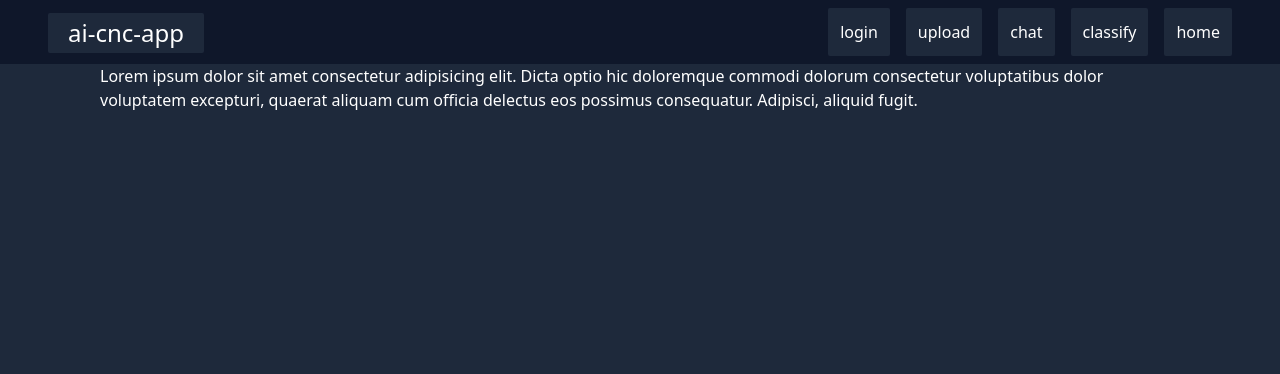
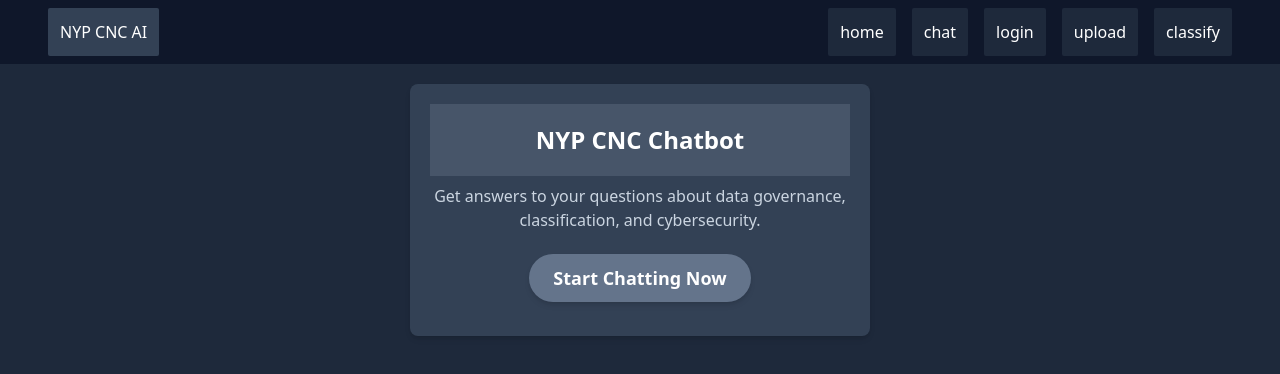
Before and after one commit to xioxet/fyp, a SvelteKit app in the folder frontend/: page / in a window 1280 px wide. Shown: the top 374 px of the page. Built offline with nearby package versions, Linux system fonts and the light colour scheme.

Commit message:
im sippin on promethazine

```diff
--- a/frontend/src/components/Chat.svelte
+++ b/frontend/src/components/Chat.svelte
@@ -6,6 +6,7 @@
     import Loading from './Loading.svelte';
 
     let chat;
+    let messageinput;
     export let messages;
     export let waitingformessage = false;
     let initialmount = true;
@@ -26,6 +27,8 @@
             }
         }
     }
+
+    console.log(messageinput);
 
 </script>
 
@@ -52,6 +55,7 @@
         <form use:enhance={({formData}) => {
             waitingformessage = true;
             tempmessagetext = formData.get('message');
+            messageinput.value = "";
             return async ({ update }) => {
                 update().then(function() {
                     scrollToBottom();
@@ -59,7 +63,7 @@
                 })
             }
         }} action="" method="POST" class="relative mt-5">
-        <input autofocus name=message class="w-full h-10 rounded-lg bg-slate-100 text-slate-700 px-3" placeholder="Ask something here...">
+        <input bind:this={messageinput} autofocus name=message class="w-full h-10 rounded-lg bg-slate-100 text-slate-700 px-3" placeholder="Ask something here...">
         <button disabled={waitingformessage} type="submit" class="absolute end-2 text-xl text-slate-800 hover:text-orange-300">▶</button>
         </form>
     </div>
--- a/frontend/src/components/Header.svelte
+++ b/frontend/src/components/Header.svelte
@@ -1,11 +1,49 @@
+<script>
+    import { onMount } from "svelte";
+    let loggedIn = true;
+    let mobile = false;
+    let username = null;
+    onMount(() => {
+        loggedIn = document.cookie.includes('loggedIn=true');
+        username = document.cookie.split("username=")[1]
+        console.log(username);
+    })
+</script>
+
 <div>
     <div class="w-90 px-10 h-10border-b-2 flex items-center bg-slate-900">
-        <div class="bg-slate-100 w-25 py-1 px-5 rounded-sm bg-slate-800 p-3 m-2 text-2xl mb-1.5">ai-cnc-app</div>
+        <div class="rounded-sm bg-slate-700 p-3 m-2">NYP CNC AI</div>
+        {#if loggedIn}
+        <div class="hover:bg-orange-500 rounded-sm bg-slate-800 p-3 m-2">welcome, {username}!</div>
+        {/if}
         <div class=grow></div>
-        <a class="hover:bg-orange-500 rounded-sm bg-slate-800 p-3 m-2" href='/login'>login</a>
-        <a class="hover:bg-orange-500 rounded-sm bg-slate-800 p-3 m-2" href='/upload'>upload</a>
-        <a class="hover:bg-orange-500 rounded-sm bg-slate-800 p-3 m-2" href='/chat'>chat</a>
-        <a class="hover:bg-orange-500 rounded-sm bg-slate-800 p-3 m-2" href='/classify'>classify</a>
-        <a class="hover:bg-orange-500 rounded-sm bg-slate-800 p-3 m-2" href='/'>home</a>
+
+        <div class="hidden lg:flex grow items-center justify-end">
+            <a class="hover:bg-orange-500 rounded-sm bg-slate-800 p-3 m-2" href='/'>home</a>
+            <a class="hover:bg-orange-500 rounded-sm bg-slate-800 p-3 m-2" href='/chat'>chat</a>
+            {#if !loggedIn}
+            <a class="hover:bg-orange-500 rounded-sm bg-slate-800 p-3 m-2" href='/login'>login</a>
+            {/if}
+            <a class="hover:bg-orange-500 rounded-sm bg-slate-800 p-3 m-2" href='/upload'>upload</a>
+            <a class="hover:bg-orange-500 rounded-sm bg-slate-800 p-3 m-2" href='/classify'>classify</a>
+        </div>
+
+        <div class="lg:hidden flex items-center ml-auto">
+            <button aria-label=items on:click={() => mobile = !mobile} class="text-white">
+                <svg xmlns="http://www.w3.org/2000/svg" fill="none" viewBox="0 0 24 24" stroke="currentColor" class="h-6 w-6">
+                    <path stroke-linecap="round" stroke-linejoin="round" stroke-width="2" d="M4 6h16M4 12h16M4 18h16"></path>
+                </svg>
+            </button>
+        </div>
+
+        <div class={`lg:hidden ${mobile ? 'block' : 'hidden'} absolute top-0 left-0 w-full bg-slate-900 py-5 px-10 z-5m`}>
+            {#if !loggedIn}
+            <a class="hover:bg-orange-500 rounded-sm bg-slate-800 p-3 m-2 block" href='/login'>login</a>
+            {/if}
+            <a class="hover:bg-orange-500 rounded-sm bg-slate-800 p-3 m-2 block" href='/upload'>upload</a>
+            <a class="hover:bg-orange-500 rounded-sm bg-slate-800 p-3 m-2 block" href='/chat'>chat</a>
+            <a class="hover:bg-orange-500 rounded-sm bg-slate-800 p-3 m-2 block" href='/classify'>classify</a>
+            <a class="hover:bg-orange-500 rounded-sm bg-slate-800 p-3 m-2 block" href='/'>home</a>
+        </div>
     </div>
 </div>
--- a/frontend/src/components/Home.svelte
+++ b/frontend/src/components/Home.svelte
@@ -1 +1,17 @@
-Lorem ipsum dolor sit amet consectetur adipisicing elit. Dicta optio hic doloremque commodi dolorum consectetur voluptatibus dolor voluptatem excepturi, quaerat aliquam cum officia delectus eos possimus consequatur. Adipisci, aliquid fugit.
+<div class="w-4/5 max-w-[500px] mx-auto p-5">
+    <!-- Header Section -->
+    <div class="w-full bg-slate-700 p-5 mb-5 rounded-lg shadow-md">
+        <h1 class='text-2xl text-center bg-slate-600 font-extrabold p-5'>
+            NYP CNC Chatbot
+        </h1>
+        <p class="text-center text-slate-300 mt-2 text-1xl">
+            Get answers to your questions about data governance, classification, and cybersecurity.
+        </p>
+        <div class="text-center mt-8">
+            <a href="/chat" class="px-6 py-3 bg-slate-500 hover:bg-orange-600 text-lg font-semibold rounded-full shadow-md transform hover:scale-105 transition duration-300 ease-in-out">
+                Start Chatting Now
+            </a>
+        </div>
+        <br>
+    </div>
+</div>
--- a/frontend/src/components/Loading.svelte
+++ b/frontend/src/components/Loading.svelte
@@ -1,5 +1,5 @@
 <div class=" z=10 text-center text-4xl center fixed w-1/6 pointer-events-none">
-    epic loading!!!
+    loading...
 </div>
 
 <style>
--- a/frontend/src/components/LoginForm.svelte
+++ b/frontend/src/components/LoginForm.svelte
@@ -6,7 +6,7 @@
     <input type="password" name="password" class='px-2 text-black bg-gray-50 mt-1 h-8 w-full' id=password>
     <br><br>
     <div class="flex items-center">
-        <button class="hover:bg-orange-500 rounded-sm bg-slate-800 p-3 " href='/'>Login</button>
+        <button class="px-6 py-3 bg-slate-500 hover:bg-orange-600 text-lg font-semibold rounded-full shadow-md transform hover:scale-105 transition duration-300 ease-in-out" href='/'>Login</button>
         <div class="grow"></div>
     </div>
 </form>
--- a/frontend/src/components/Message.svelte
+++ b/frontend/src/components/Message.svelte
@@ -1,7 +1,7 @@
 <div class="w-auto block">
     <div class="message w-fit z-5 min-w-10 bg-orange-500 px-5 py-3 my-2 rounded"
     class:ml-auto={fromUser}
-    class:bg-orange-600={fromUser}>
+    class:bg-orange-700={fromUser}>
         <p>
             {messageText}
             {#if loading}
--- a/frontend/src/routes/+layout.svelte
+++ b/frontend/src/routes/+layout.svelte
@@ -1,8 +1,6 @@
 <script>
     import "../app.css";
     import Header from "../components/Header.svelte";
-    import Naoto from "../components/Naoto.svelte";
-    import Sidebar from "../components/Sidebar.svelte";
 
     let { children } = $props();
 </script>
--- a/frontend/src/routes/+page.svelte
+++ b/frontend/src/routes/+page.svelte
@@ -1,7 +1,6 @@
 <script>
 import Body from "../components/Body.svelte";
 import Home from "../components/Home.svelte";
-import Naoto from "../components/Naoto.svelte";
 </script>
 
 <Home></Home>
--- a/frontend/src/routes/classify/+page.svelte
+++ b/frontend/src/routes/classify/+page.svelte
@@ -11,7 +11,6 @@
 <div class="mx-auto p-5 w-3/5">
     <form method="post" enctype="multipart/form-data" use:enhance={({formData}) =>{
         waitingfordata = true;
-        // Not working. Backend logs show response fine. Frontend outputs error.
         return async ({ update }) => {
                 update().then(function() {
                     //console.log('response: ', response);
@@ -27,7 +26,7 @@
             }
     }}>
         <div class="w-100 bg-slate-700 p-5 mb-5">
-            <h1 class="text-2xl">Upload files</h1>
+            <h1 class="text-2xl">Classify files</h1>
             <h2 class="mt-2">Upload a file to classify it on the RCST framework</h2>
             {#if waitingfordata}
             <div class="bg-slate-500 p-3 mt-5">Uploading... &nbsp;&nbsp;<svg class="inline-block" width=20px height=20px xmlns="http://www.w3.org/2000/svg" viewBox="0 0 300 150"><path fill="none" stroke="#FFFFFF" stroke-width="15" stroke-linecap="round" stroke-dasharray="300 385" stroke-dashoffset="0" d="M275 75c0 31-27 50-50 50-58 0-92-100-150-100-28 0-50 22-50 50s23 50 50 50c58 0 92-100 150-100 24 0 50 19 50 50Z"><animate attributeName="stroke-dashoffset" calcMode="spline" dur="2" values="685;-685" keySplines="0 0 1 1" repeatCount="indefinite"></animate></path></svg></div>
--- a/frontend/src/routes/login/+page.server.js
+++ b/frontend/src/routes/login/+page.server.js
@@ -32,6 +32,20 @@ export const actions = {
                     path: '/'
                 }
             )
+			cookies.set(
+				'loggedIn', true, {
+					secure: false,
+					path: '/',
+					httpOnly: false
+				}
+			)
+			cookies.set(
+				'username', result.username, {
+					secure: false,
+					path: '/',
+					httpOnly: false
+				}
+			)
             redirect(302, '/chat')
         }
 	}
--- a/frontend/src/routes/login/+page.svelte
+++ b/frontend/src/routes/login/+page.svelte
@@ -8,7 +8,7 @@
         <LoginForm></LoginForm>
 
         {#if form?.error}
-        <div class="error bg-red-500 p-3">{form.error}</div>
+        <div class="error bg-red-500 p-3 mt-5">{form.error}</div>
         {/if}
 
     </div>
```
Also changed, not shown: 2 other files (tests, documents, lock files or other folders).
